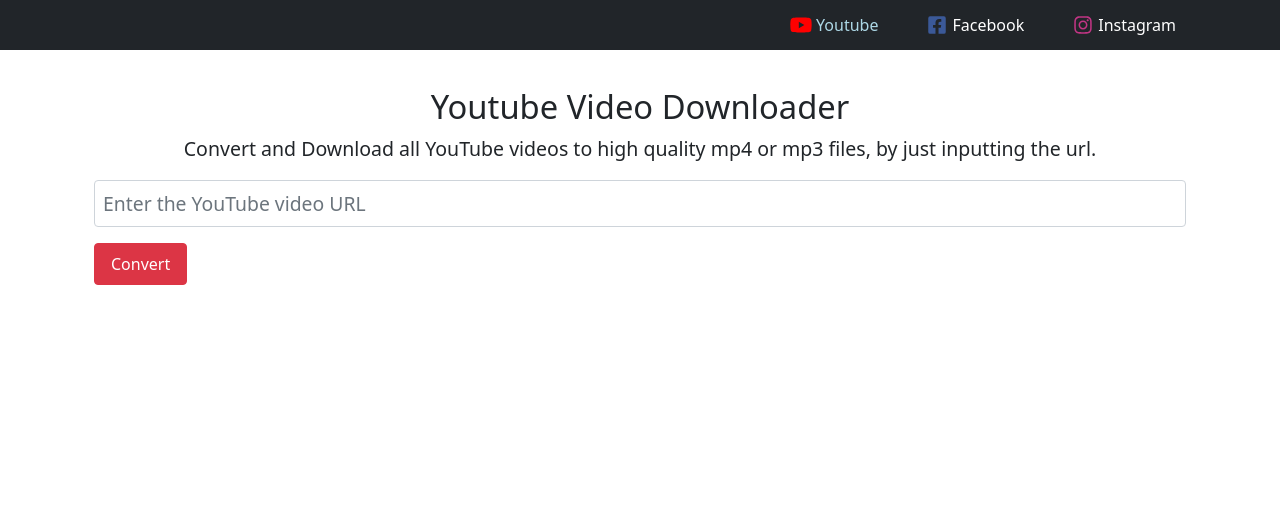
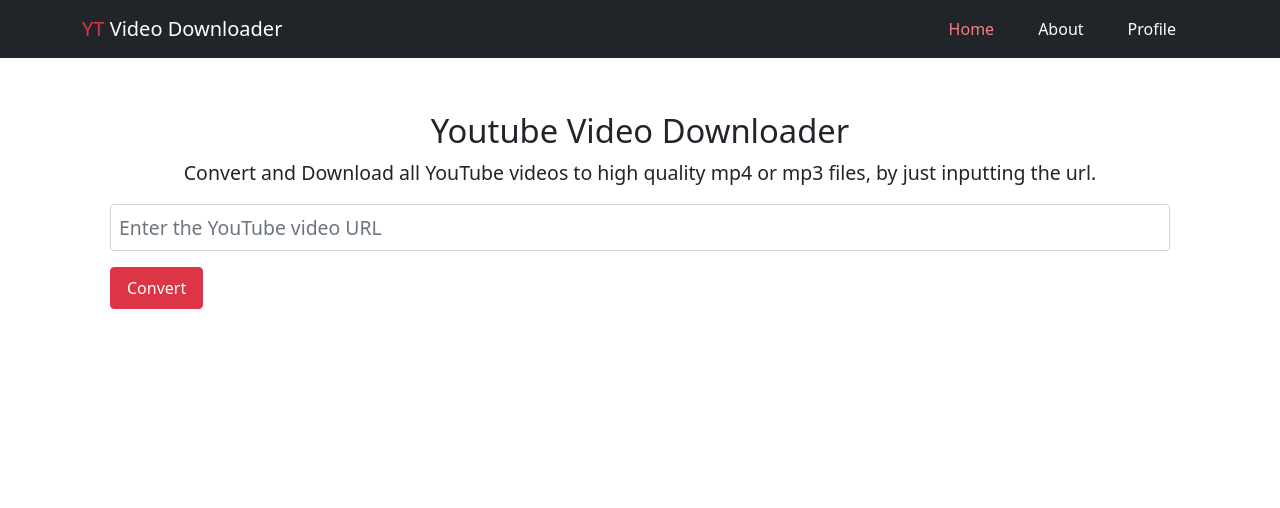
Before and after one commit to Haseeb1604/Youtube-Video-Downloader, a Flask app: page / in a window 1280 px wide. Shown: the top 508 px of the page. Run offline with Flask 2, Linux system fonts and the light colour scheme; some libraries are stand-ins or nearby versions.

Commit message:
Style Updates

```diff
--- a/app.py
+++ b/app.py
@@ -25,14 +25,6 @@
         }
         return jsonify(data)
 
-@app.route("/facebook")
-def facebook():
-    return render_template("facebook.html")
-
-@app.route("/instagram")
-def instagram():
-    return render_template("instagram.html")
-
 @app.route("/download", methods = ["POST"])
 def download_video():
     if request.method == "POST":
@@ -45,6 +37,10 @@
         return send_file(buffer, as_attachment=True, download_name=url.title+'.mp4', mimetype=video.mime_type)
     return jsonify({'error': 'Something went wrong'})
 
+@app.route('/about')
+def about():
+    return render_template("about.html")
+
 @app.route('/robots.txt')
 @app.route('/sitemap.xml')
 def static_from_root():
--- a/static/Style/index.css
+++ b/static/Style/index.css
@@ -45,7 +45,7 @@
 
 .navbar .nav-item:hover .nav-link,
 .navbar .nav-item .nav-link.active {
-  color: lightblue;
+  color: lightcoral;
 }
 
 .navbar .nav-item .nav-link svg{
@@ -56,18 +56,6 @@
 
 .navbar .nav-item .nav-link span{
   align-self: center;
-}
-
-.nav-link.youtube svg path{
-  fill: #FF0000!important;
-}
-
-.nav-link.facebook svg path{
-  fill: #3b5998!important;
-}
-
-.nav-link.instagram svg path{
-  fill: #C13584!important;
 }
 
 .navbar .navbar-toggler:active,
--- a/templates/facebook.html
+++ b/templates/about.html
@@ -1,10 +1,10 @@
 {% extends 'layout.html' %}
 
-{% block title %}Facebook Video Downloader{% endblock title %}
-{% block fbactive %}active{% endblock fbactive %}
+{% block title %}About{% endblock title %}
+{% block abactive %}active{% endblock abactive %}
 
 {% block content %}
-    <h2 class="mt-3 text-center">Facebook Video Downloader</h2>
+    <h2 class="mt-3 text-center">About</h2>
     <div class="mt-2 text-center">
         Comming soon <br>
         We are working on it
--- a/templates/layout.html
+++ b/templates/layout.html
@@ -16,9 +16,7 @@
     integrity="sha384-EVSTQN3/azprG1Anm3QDgpJLIm9Nao0Yz1ztcQTwFspd3yD65VohhpuuCOmLASjC" crossorigin="anonymous">
 
   <link rel="icon" type="image/png" href="{{ url_for('static', filename = 'icon.svg')}}" />
-  <link rel="stylesheet" href="{{ url_for('static', filename = 'Style/index.css') }}" />
-  <!-- <link rel="stylesheet" href="path/to/font-awesome/css/font-awesome.min.css"> -->
-  <!-- <link href="https://cdn.jsdelivr.net/npm/boxicons@2.0.5/css/boxicons.min.css" rel="stylesheet" /> -->
+  <link rel="stylesheet" href="{{ url_for('static', filename = 'Style/index.min.css') }}" />
 
   <title>{% block title %}{% endblock title %}</title>
 
@@ -26,12 +24,12 @@
 </head>
 
 <body>
-  <header class="fixed-top bg-dark" id="fixedNav">
+  <header class="fixed-top bg-dark p-1" id="fixedNav">
     <nav class="navbar navbar-expand-md navbar-dark w-100">
       <div class="container-lg">
 
         <a class="navbar-brand" href="#">
-          <!-- <img src="{{ url_for('static', filename = 'Logo1.png') }}" alt="Logo"> -->
+          <span class="text-danger">YT</span> Video Downloader
         </a>
 
         <button class="navbar-toggler" type="button" data-bs-toggle="collapse" data-bs-target="#navbarSupportedContent"
@@ -47,43 +45,30 @@
               <a
                 class="nav-link d-flex youtube {% block ytactive %}{% endblock ytactive %}"
                 href="{{ url_for('index') }}">
-                <svg xmlns="http://www.w3.org/2000/svg" viewBox="0 0 576 512">
-                  <path
-                    d="M549.655 124.083c-6.281-23.65-24.787-42.276-48.284-48.597C458.781 64 288 64 288 64S117.22 64 74.629 75.486c-23.497 6.322-42.003 24.947-48.284 48.597-11.412 42.867-11.412 132.305-11.412 132.305s0 89.438 11.412 132.305c6.281 23.65 24.787 41.5 48.284 47.821C117.22 448 288 448 288 448s170.78 0 213.371-11.486c23.497-6.321 42.003-24.171 48.284-47.821 11.412-42.867 11.412-132.305 11.412-132.305s0-89.438-11.412-132.305zm-317.51 213.508V175.185l142.739 81.205-142.739 81.201z" />
-                </svg>
-                <span>Youtube</span>
+                <span>Home</span>
               </a>
             </li>
             <li class="nav-item">
               <a
-                class="nav-link d-flex facebook {% block fbactive %}{% endblock fbactive %}"
-                href="{{ url_for('facebook') }}" >
-                <svg xmlns="http://www.w3.org/2000/svg" viewBox="0 0 448 512">
-                  <path
-                    d="M400 32H48A48 48 0 0 0 0 80v352a48 48 0 0 0 48 48h137.25V327.69h-63V256h63v-54.64c0-62.15 37-96.48 93.67-96.48 27.14 0 55.52 4.84 55.52 4.84v61h-31.27c-30.81 0-40.42 19.12-40.42 38.73V256h68.78l-11 71.69h-57.78V480H400a48 48 0 0 0 48-48V80a48 48 0 0 0-48-48z" />
-                </svg>
-                <span>Facebook</span>
+                class="nav-link d-flex about {% block abactive %}{% endblock abactive %}"
+                href="{{ url_for('about') }}">
+                <span>About</span>
               </a>
             </li>
             <li class="nav-item">
               <a
-                class=" nav-link d-flex instagram {% block instaactive %}{% endblock instaactive %}"
-                href="{{ url_for('instagram') }}" >
-                <svg xmlns="http://www.w3.org/2000/svg" viewBox="0 0 448 512">
-                  <path
-                    d="M224.1 141c-63.6 0-114.9 51.3-114.9 114.9s51.3 114.9 114.9 114.9S339 319.5 339 255.9 287.7 141 224.1 141zm0 189.6c-41.1 0-74.7-33.5-74.7-74.7s33.5-74.7 74.7-74.7 74.7 33.5 74.7 74.7-33.6 74.7-74.7 74.7zm146.4-194.3c0 14.9-12 26.8-26.8 26.8-14.9 0-26.8-12-26.8-26.8s12-26.8 26.8-26.8 26.8 12 26.8 26.8zm76.1 27.2c-1.7-35.9-9.9-67.7-36.2-93.9-26.2-26.2-58-34.4-93.9-36.2-37-2.1-147.9-2.1-184.9 0-35.8 1.7-67.6 9.9-93.9 36.1s-34.4 58-36.2 93.9c-2.1 37-2.1 147.9 0 184.9 1.7 35.9 9.9 67.7 36.2 93.9s58 34.4 93.9 36.2c37 2.1 147.9 2.1 184.9 0 35.9-1.7 67.7-9.9 93.9-36.2 26.2-26.2 34.4-58 36.2-93.9 2.1-37 2.1-147.8 0-184.8zM398.8 388c-7.8 19.6-22.9 34.7-42.6 42.6-29.5 11.7-99.5 9-132.1 9s-102.7 2.6-132.1-9c-19.6-7.8-34.7-22.9-42.6-42.6-11.7-29.5-9-99.5-9-132.1s-2.6-102.7 9-132.1c7.8-19.6 22.9-34.7 42.6-42.6 29.5-11.7 99.5-9 132.1-9s102.7-2.6 132.1 9c19.6 7.8 34.7 22.9 42.6 42.6 11.7 29.5 9 99.5 9 132.1s2.7 102.7-9 132.1z" />
-                </svg>
-                <span>Instagram</span>
+                class="nav-link d-flex profile"
+                href="https://mhaseeb1604.netlify.app" target="_blank">
+                <span>Profile</span>
               </a>
             </li>
-
 
           </ul>
         </div>
       </div>
     </nav>
   </header>
-  <main role="main" class="mx-auto pt-4 px-3">
+  <main role="main" class="mx-auto pt-5 px-3 container-lg">
     <div class="container-md mt-5">
       {% block content %}{% endblock %}
     </div>
```
Also changed, not shown: static/Style/index.min.css (+1 -1 lines), templates/instagram.html (deleted, +0 -13 lines), .github/workflows/main_onlinedownloader.yml (deleted), static/Logo.png (deleted), static/Logo1.png (deleted), static/icon.svg.
